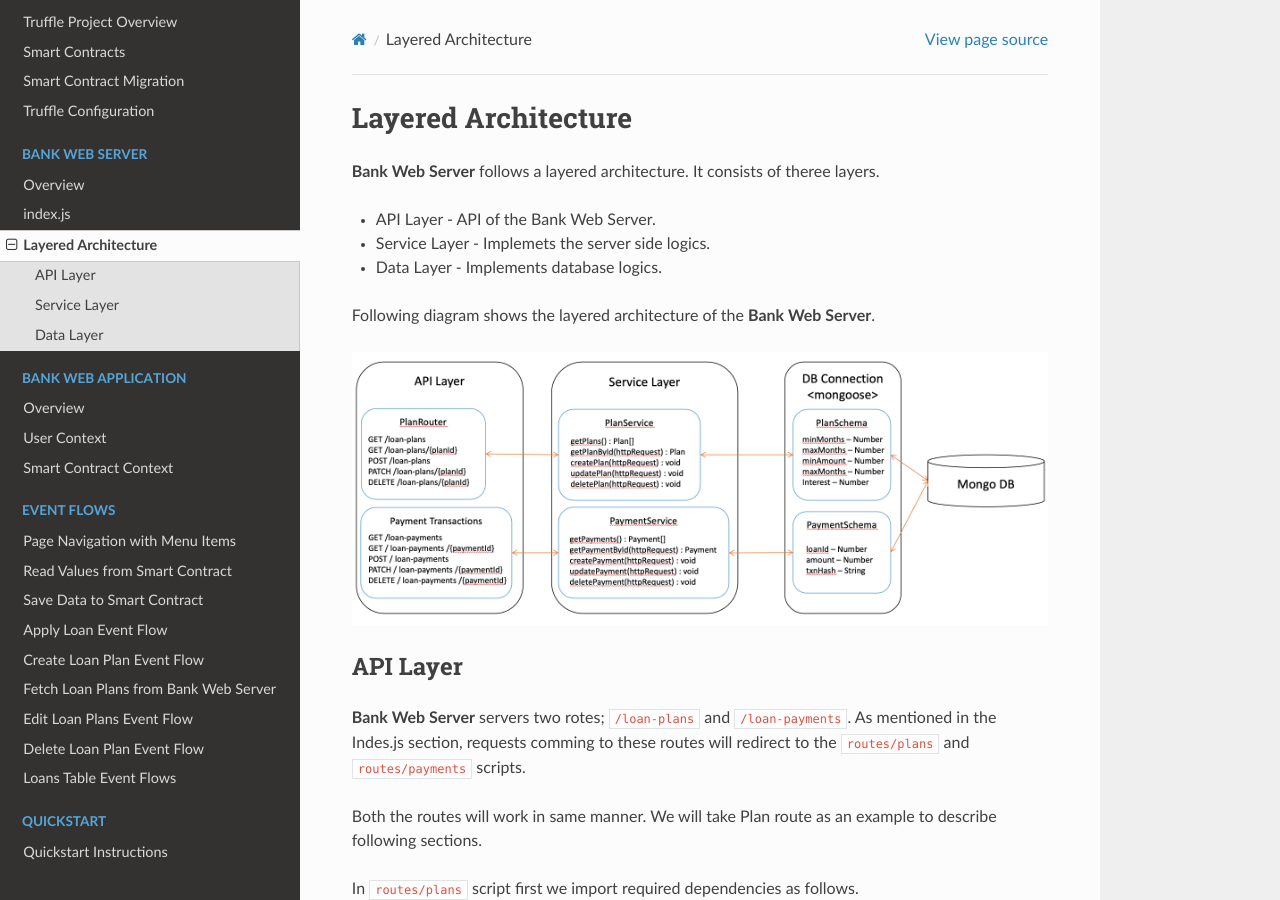
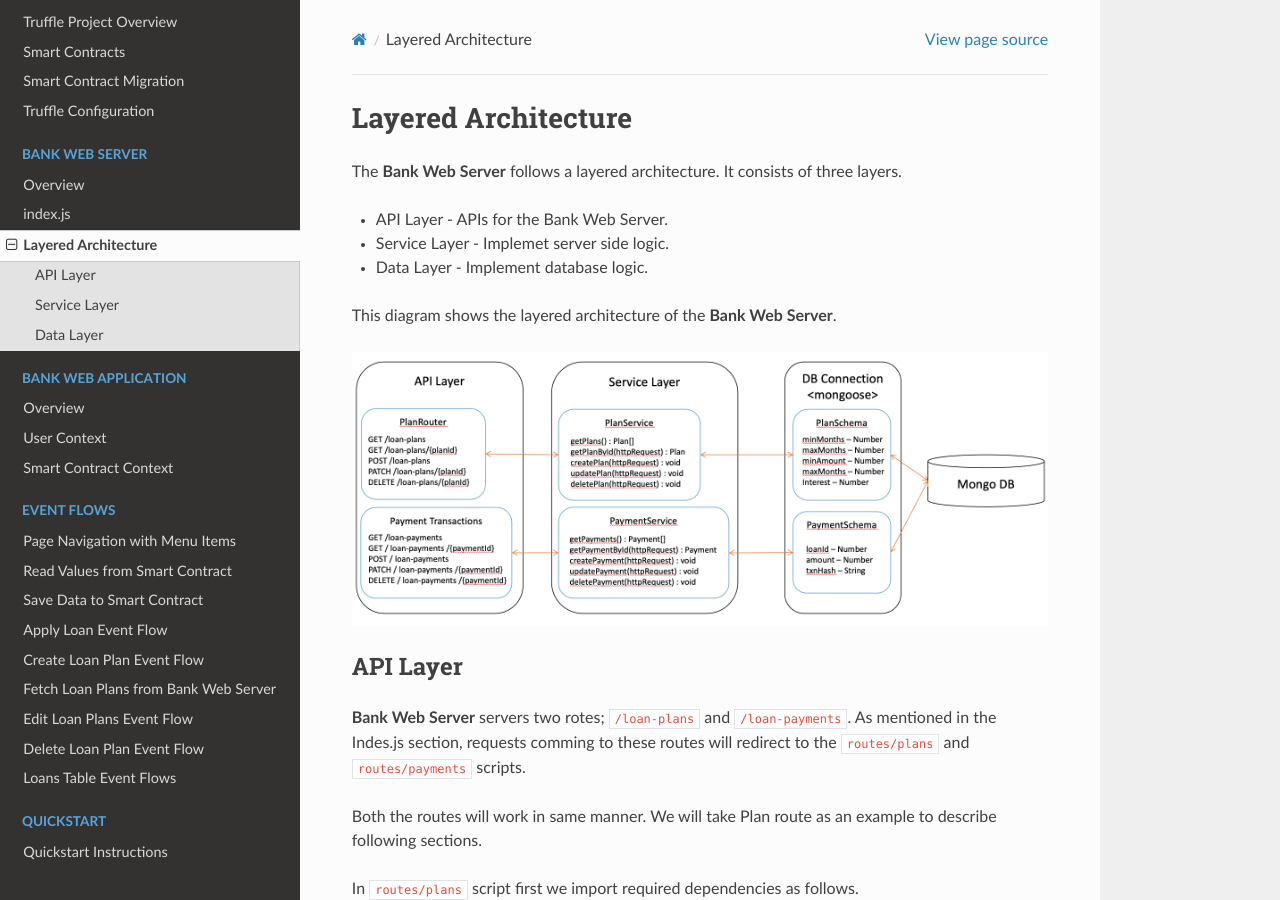
Before and after one commit to NivedithaKarthikeyan/LandregistryApp, a Sphinx documentation site: the page built from docs/source/bankServer/layeredArchitecture.rst, in a window 1280 px wide and 900 px high. Built offline with Sphinx 7.4.7 and the Read the Docs theme 2.0.0, drawn with Linux system fonts in a browser that asks for light colours.

Commit message:
Update docs/source/bankServer/layeredArchitecture.rst

```diff
--- a/docs/source/bankServer/layeredArchitecture.rst
+++ b/docs/source/bankServer/layeredArchitecture.rst
@@ -1,14 +1,14 @@
 Layered Architecture
 ====================
 
-**Bank Web Server** follows a layered architecture.
-It consists of theree layers.
+The **Bank Web Server** follows a layered architecture.
+It consists of three layers.
 
-* API Layer - API of the Bank Web Server.
-* Service Layer - Implemets the server side logics.
-* Data Layer - Implements database logics.
+* API Layer - APIs for the Bank Web Server.
+* Service Layer - Implemet server side logic.
+* Data Layer - Implement database logic.
 
-Following diagram shows the layered architecture of the **Bank Web Server**.
+This diagram shows the layered architecture of the **Bank Web Server**.
 
 .. image:: ../images/bank-server-architecture.png
 
```
